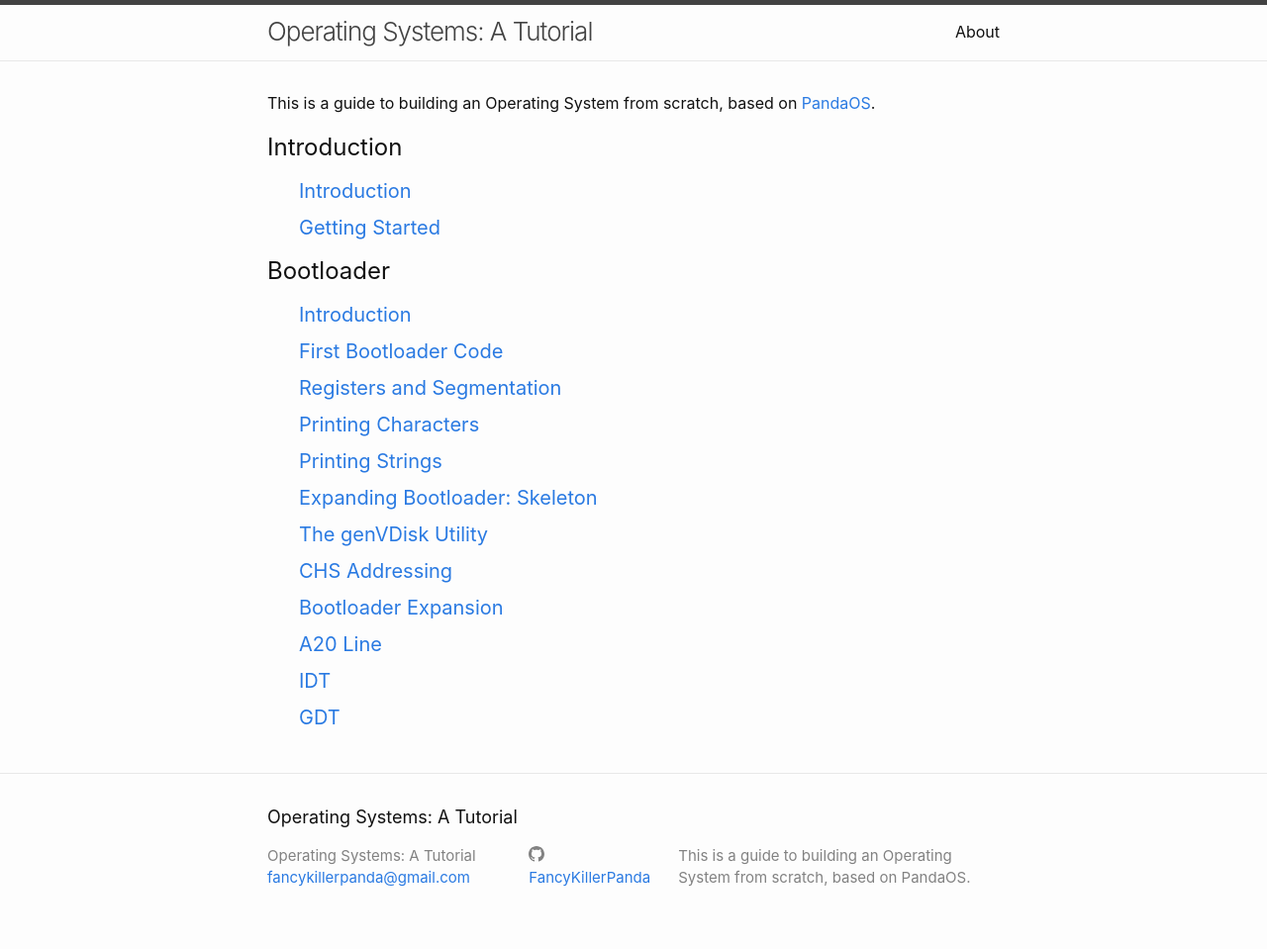
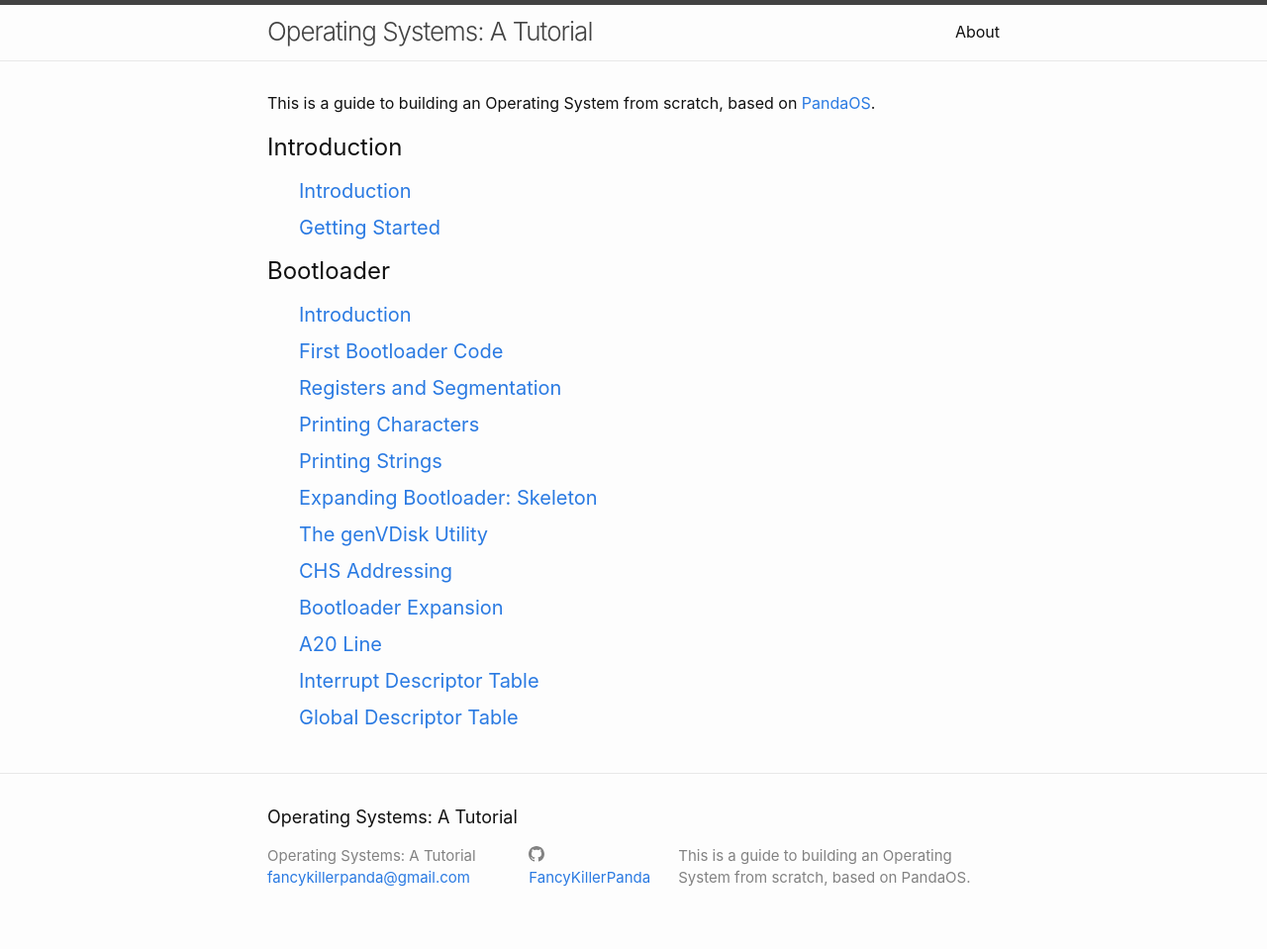
Before and after one commit to FancyKillerPanda/OS-Tutorial, a Jekyll site: the page built from docs/index.md, in a window 1280 px wide. Shown: the whole page at 99% size. Built offline with Jekyll 4.4.1, drawn with Linux system fonts in a browser that asks for light colours.

Commit message:
Web: Changed IDT and GDT titles to full forms.

```diff
--- a/docs/fkp_collections/_02_bootloader/11 - IDT.md
+++ b/docs/fkp_collections/_02_bootloader/11 - IDT.md
@@ -1,6 +1,6 @@
 ---
 layout: page
-title: "IDT"
+title: "Interrupt Descriptor Table"
 slug: "idt"
 date: 2021-07-18 10:44:49 +1000
 ---
--- a/docs/fkp_collections/_02_bootloader/12 - GDT.md
+++ b/docs/fkp_collections/_02_bootloader/12 - GDT.md
@@ -1,6 +1,6 @@
 ---
 layout: page
-title: "GDT"
+title: "Global Descriptor Table"
 slug: "gdt"
 date: 2021-07-18 11:07:23 +1000
 ---
```
